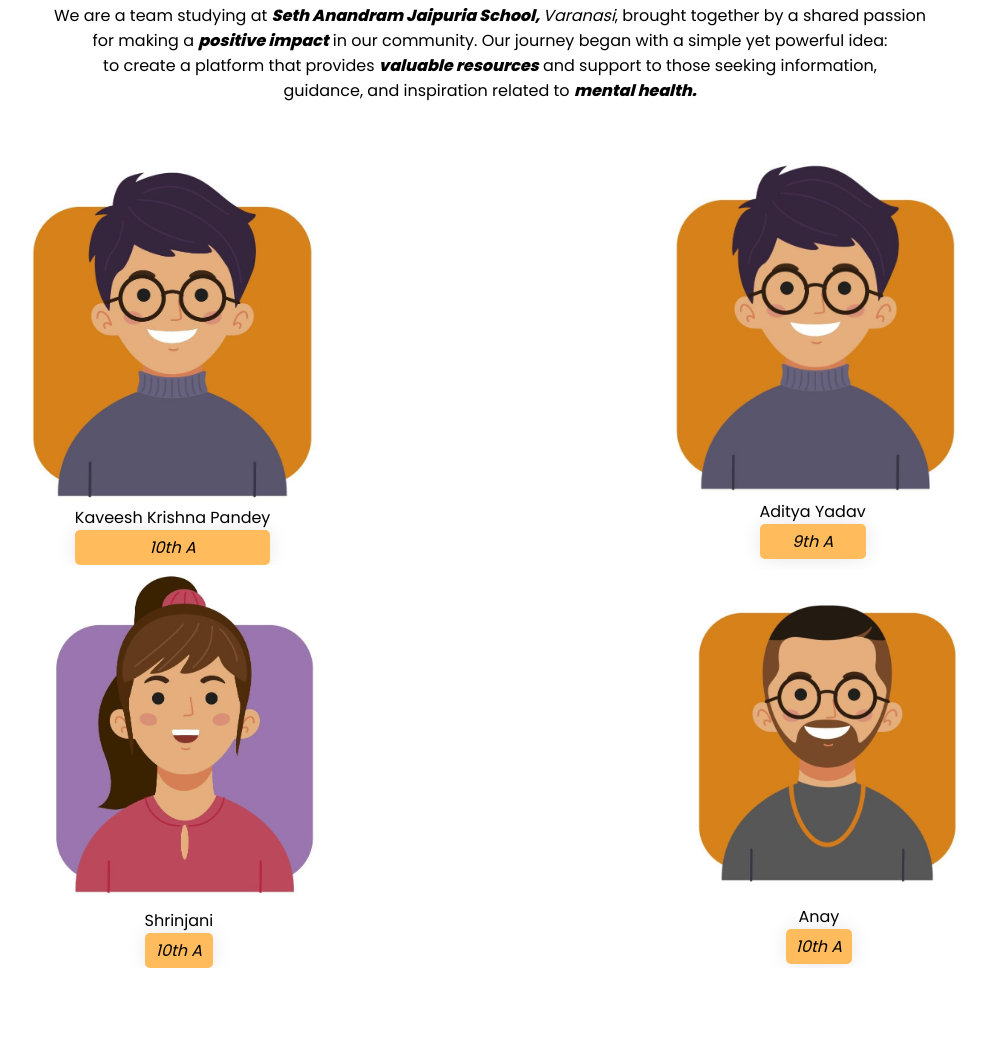
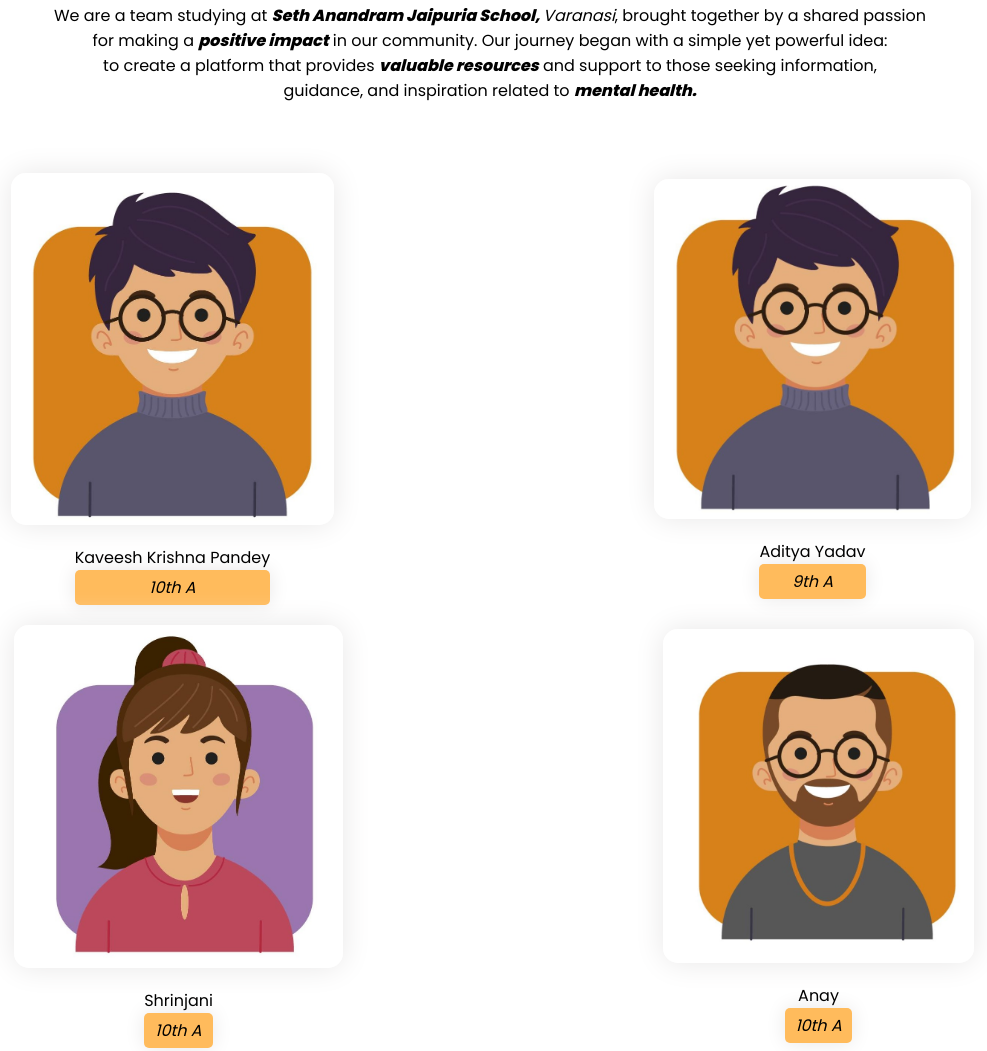
Before and after one commit to adiyadav123/MindfulJourney, a plain HTML site: page index.html in a window 1280 px wide. Shown: the part 1946-2997 px from the top of the page, without its empty margins (150-1137 px from the left). Before the commit the page ends 2914 px from the top, so only its background shows below. Drawn offline with Linux system fonts and the light colour scheme.

Commit message:
modified

```diff
--- a/index.html
+++ b/index.html
@@ -85,14 +85,14 @@
       <div class="creators">
         <div class="first_two">
           <div class="kaveesh">
-            <img src="./assets/kaveesh.jpg" alt="kaveesh" />
+            <img src="./assets/kaveesh.jpg" alt="kaveesh" class="float-hover"/>
             <div class="info">
               <p class="name">Kaveesh Krishna Pandey</p>
               <p class="class-name bg-yellow-color-black">10th A</p>
             </div>
           </div>
           <div class="aditya">
-            <img src="./assets/aditya.jpg" alt="aditya" />
+            <img src="./assets/aditya.jpg" alt="aditya" class="float-hover"/>
             <div class="info">
               <p class="name">Aditya Yadav</p>
               <p class="class-name bg-yellow-color-black">9th A</p>
@@ -101,14 +101,14 @@
         </div>
         <div class="last_two">
           <div class="shrinjani">
-            <img src="./assets/shrinjani.jpg" alt="shrinjani" />
+            <img src="./assets/shrinjani.jpg" alt="shrinjani" class="float-hover"/>
             <div class="info">
               <p class="name">Shrinjani</p>
               <p class="class-name bg-yellow-color-black">10th A</p>
             </div>
           </div>
           <div class="anay">
-            <img src="./assets/anay.jpg" alt="anay" />
+            <img src="./assets/anay.jpg" alt="anay" class="float-hover"/>
             <div class="info">
               <p class="name">Anay</p>
               <p class="class-name bg-yellow-color-black">10th A</p>
@@ -116,7 +116,7 @@
           </div>
         </div>
       </div>
+    <br><br><br><br><br>
     </div>
-    <br><br>
   </body>
 </html>
--- a/style.css
+++ b/style.css
@@ -46,7 +46,26 @@
   box-shadow: 0 0 20px rgb(232, 231, 231);
   background-color: var(--yellow-bg);
   color: #000000;
+  transition: all ease 0.5s;
 }
+.bg-yellow-color-black:hover{
+  transform: translateX(-10px);
+}
+.float-hover{
+  transition: all ease 0.5s;
+  box-shadow: 0 0 30px rgb(232, 231, 231);
+  border-radius: 15px;
+  margin: 20px;
+  cursor: pointer;
+}
+.float-hover:hover{
+  transform: translateY(-10px);
+  box-shadow: 0 0 50px rgb(232, 231, 231);
+}
+
+
+
+
 
 
 
```
